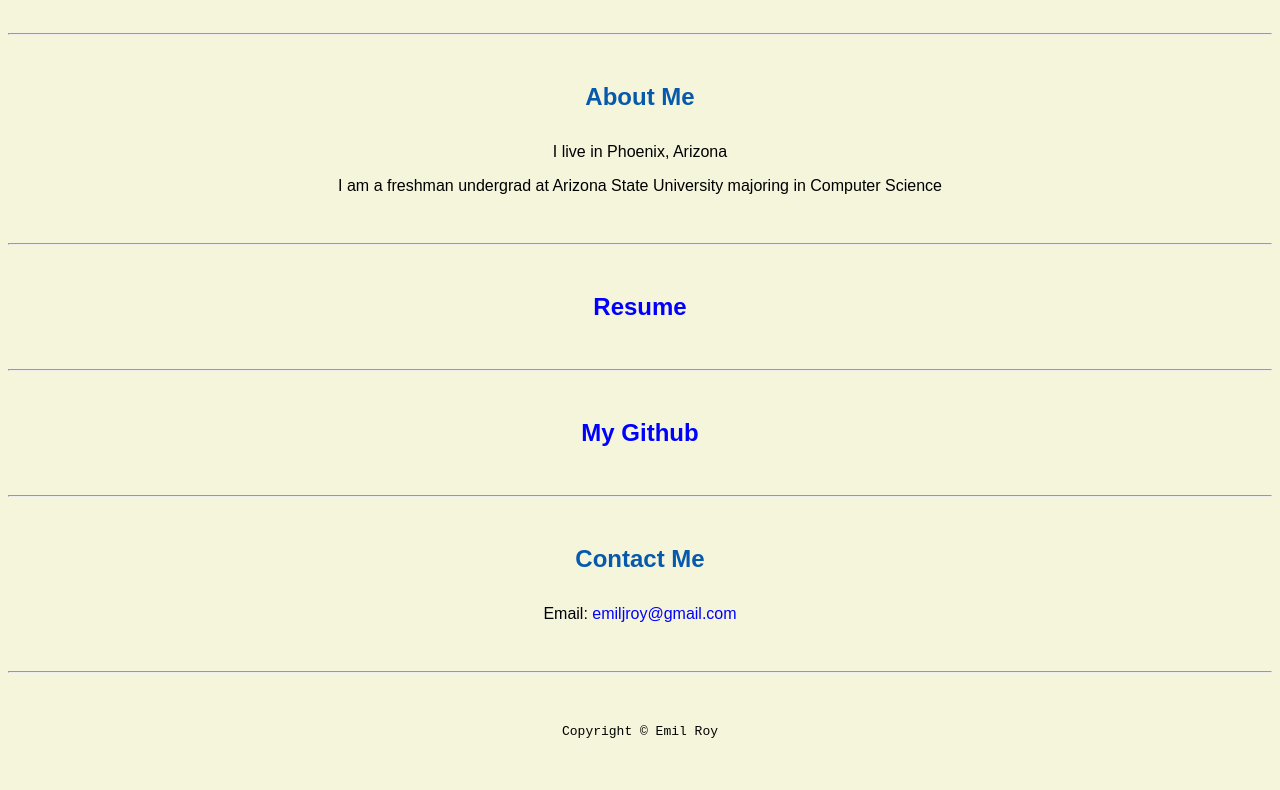
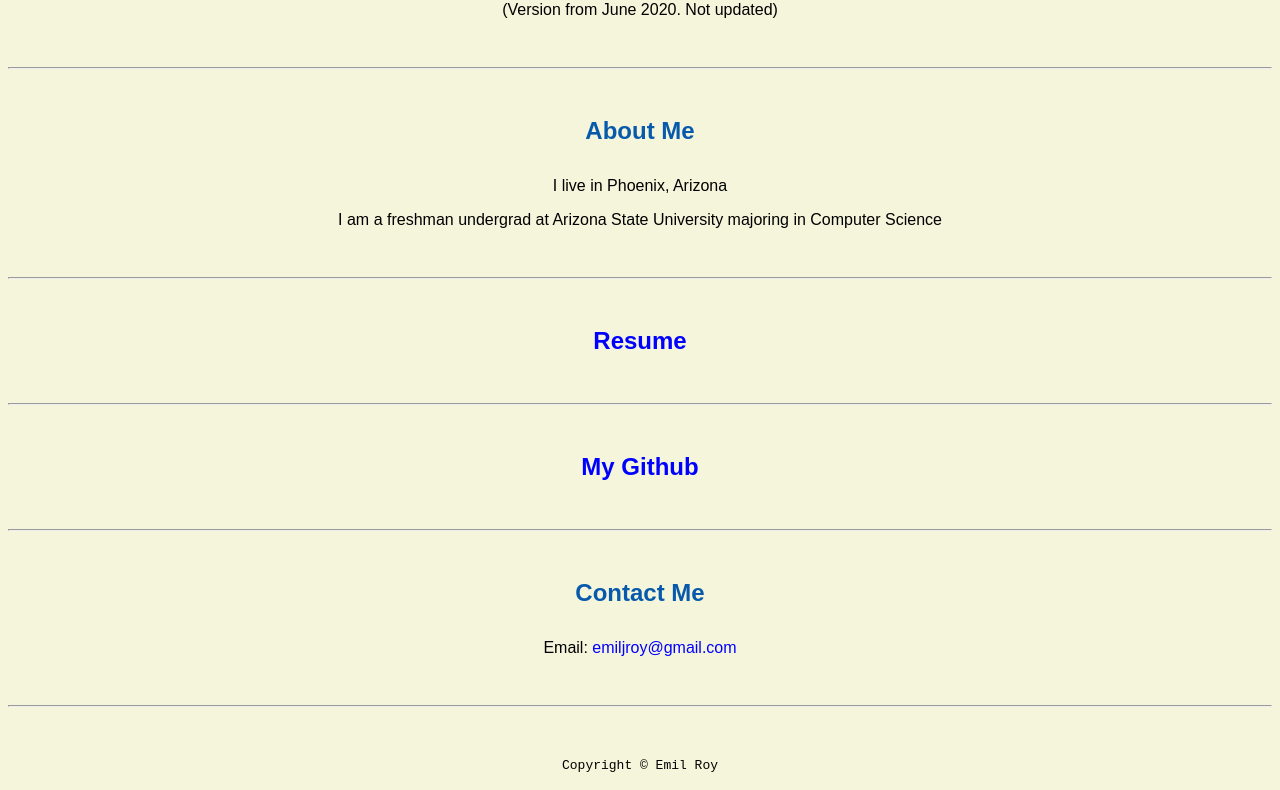
Before and after one commit to emilroy/emilroy.github.io, a plain HTML site: page index.html in a window 1280 px wide. Shown: the part 245-1035 px from the top of the page. Drawn offline with Linux system fonts and the light colour scheme.

Commit message:
Update index.html

```diff
--- a/index.html
+++ b/index.html
@@ -13,6 +13,7 @@
   <body>
     <img src="Images/WebBack.jpg" width="200" alt="banner">
     <h1>Emil Roy</h1>
+    <p>(Version from June 2020. Not updated)</p>
     <hr>
   <h2>About Me</h2>
     <p>I live in Phoenix, Arizona</p>
```
